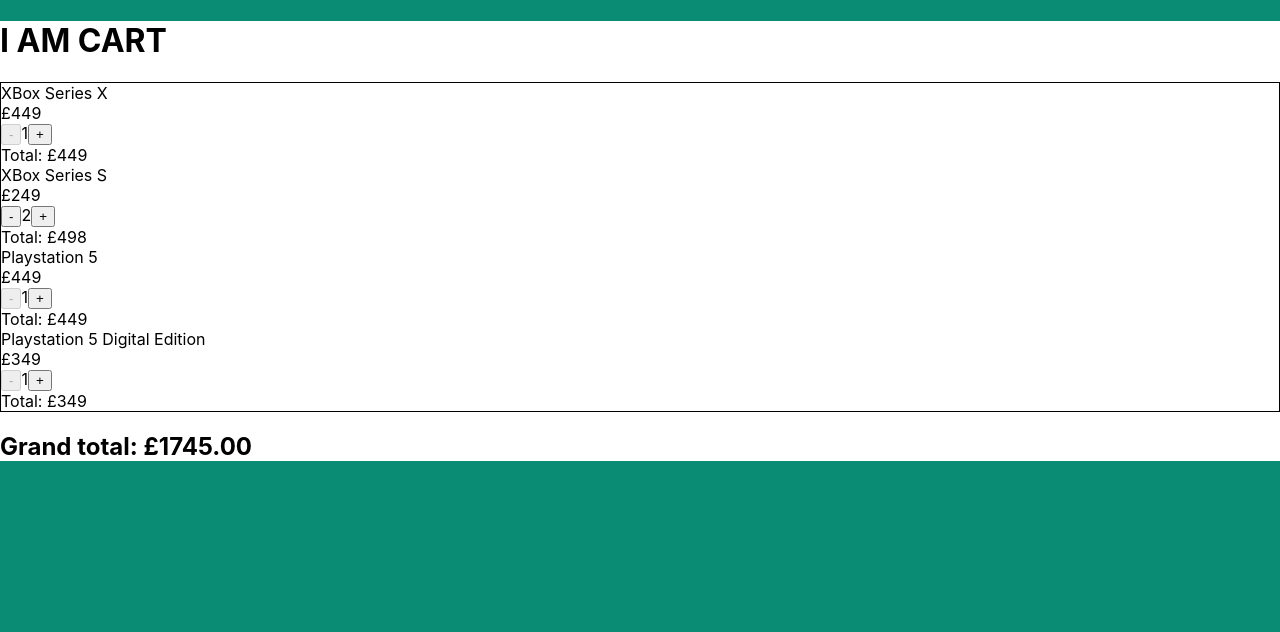
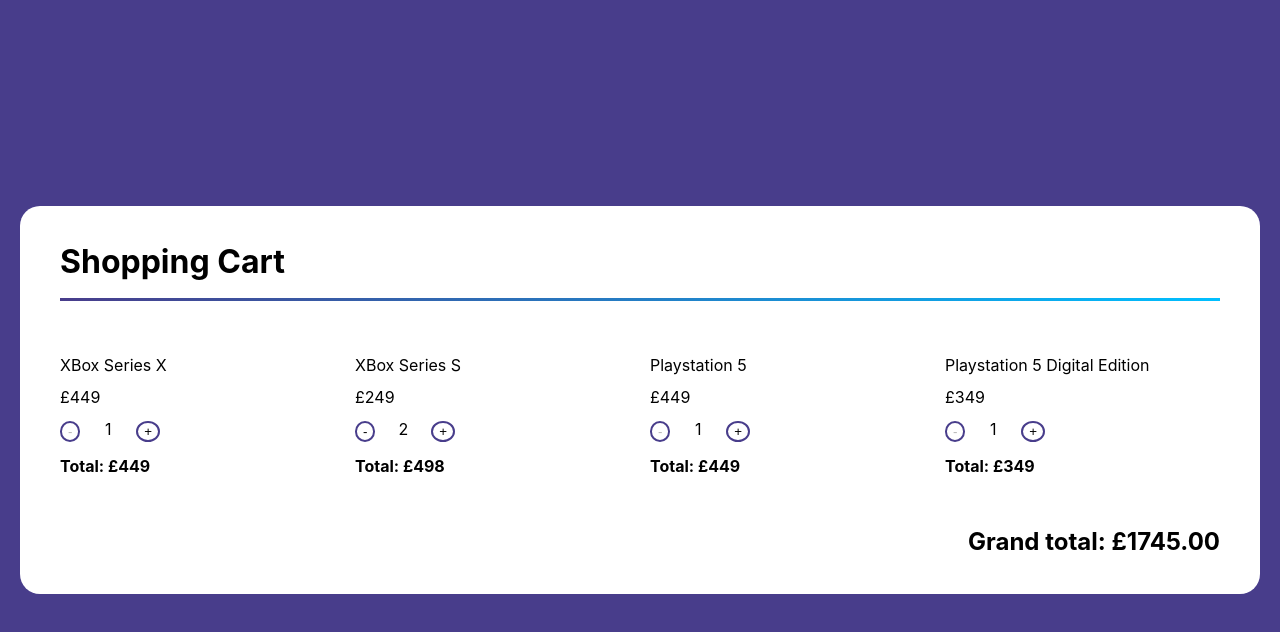
Before and after one commit to RoryGrenade/react-shopping-cart, a React (Create React App) app: page / in a window 1280 px wide. Shown: the top 632 px of the page. Built offline with nearby package versions, Linux system fonts and the light colour scheme.

Commit message:
Cart styling - WIP

```diff
--- a/src/App.js
+++ b/src/App.js
@@ -4,7 +4,7 @@
 import Counter from './Counter'
 import MoodToggler from './MoodToggler'
 import Cart from './Cart'
-import './index.scss';
+import './App.scss';
 
 const items = [
     {id: 1, name: 'XBox Series X', price: 449.00, qty: 1},
--- a/src/App.scss
+++ b/src/App.scss
@@ -1,40 +1,8 @@
-$c-teal: #282c34;
-
-.App {
-  text-align: center;
-}
-
-.App-logo {
-  height: 40vmin;
-  pointer-events: none;
-}
-
-@media (prefers-reduced-motion: no-preference) {
-  .App-logo {
-    animation: App-logo-spin infinite 20s linear;
-  }
-}
-
-.App-header {
-  background-color: $c-teal;
-  min-height: 100vh;
+#root {
   display: flex;
-  flex-direction: column;
   align-items: center;
   justify-content: center;
-  font-size: calc(10px + 2vmin);
-  color: white;
+  height: 100vh;
+  background-color: darkslateblue;
+  line-height: 1;
 }
-
-.App-link {
-  color: #61dafb;
-}
-
-@keyframes App-logo-spin {
-  from {
-    transform: rotate(0deg);
-  }
-  to {
-    transform: rotate(360deg);
-  }
-}
--- a/src/Cart.js
+++ b/src/Cart.js
@@ -20,13 +20,15 @@
     const grandTotal = items.reduce((total, item) => (total + item.qty * item.price), 0).toFixed(2)
     return (
         <div className="cart">
-            <h1>I AM CART</h1>
-            <div className="cart__items">
+            <div className="cart__title-border-wrapper">
+                <h1 className="cart__title">Shopping Cart</h1>
+            </div>
+            <div className="cart__items-wrapper">
                 {items.map(item => (
                     <CartItem key={item.id} updateQty={updateQty} {...item} />
                 ))}
             </div>
-            <h2>Grand total: £{grandTotal}</h2>
+            <h2 className="cart__total">Grand total: £{grandTotal}</h2>
         </div>
     )
 }
--- a/src/Cart.scss
+++ b/src/Cart.scss
@@ -1,7 +1,48 @@
+$spacing-base: 40px;
+$spacing-half: 20px;
+
 .cart {
-  background-color: #fff;
+  display: flex;
+  flex-direction: column;
+  width: calc(100% - 40px);
+  box-sizing: border-box;
+  margin: 0 auto;
+  background-color: white;
+  border-radius: 20px;
+  padding: $spacing-base;
+}
 
-  .cart__items {
-    border: 1px solid #000;
+.cart__title-border-wrapper {
+  position: relative;
+  padding: 0 0 3px;
+  margin: 0 0 $spacing-base;
+  background: linear-gradient(to right, deepskyblue, darkslateblue, deepskyblue);
+  background-size: 200% 100%;
+  background-position: 100% 100%;
+  animation: animatedgradient 1s ease 1s;
+}
+
+@keyframes animatedgradient {
+  0% {
+    background-position: 300% 100%;
+  }
+  100% {
+    background-position: 100% 100%;
   }
 }
+
+.cart__title {
+  background-color: white;
+  margin: 0;
+  padding: 0 0 $spacing-half;
+}
+
+.cart__items-wrapper {
+  display: flex;
+  justify-content: space-between;
+  margin: 0 -10px;
+}
+
+.cart__total {
+  margin: $spacing-base 0 0 auto;
+}
--- a/src/CartItem.js
+++ b/src/CartItem.js
@@ -1,4 +1,6 @@
 import React from 'react';
+
+import './CartItem.scss';
 
 function CartItem({id, name, price, qty, updateQty}) {
 
@@ -9,14 +11,15 @@
         updateQty(id, qty + 1)
     }
     return (
-        <div className="cart__item">
-            <div>{name}</div>
-            <div>£{price}</div>
-            <div>
-                <button onClick={subtractOne} disabled={qty <= 1}>-</button>
-                {qty}
-                <button onClick={addOne}>+</button></div>
-            <div>Total: £{price * qty}</div>
+        <div className="cart-item">
+            <p>{name}</p>
+            <p>£{price}</p>
+            <div className="cart-item__qty-wrapper">
+                <button className="cart-item__button" onClick={subtractOne} disabled={qty <= 1}>-</button>
+                <span>{qty}</span>
+                <button className="cart-item__button" onClick={addOne}>+</button>
+            </div>
+            <p><strong>Total: £{price * qty}</strong></p>
         </div>
     )
 }
--- /dev/null
+++ b/src/CartItem.scss
@@ -0,0 +1,17 @@
+.cart-item {
+  flex: 1;
+  padding: 0 10px;
+}
+
+.cart-item__qty-wrapper {
+  display: flex;
+  justify-content: space-between;
+  width: 100px;
+}
+
+.cart-item__button {
+  background: white;
+  outline: none;
+  border: 2px solid darkslateblue;
+  border-radius: 50%;
+}
```
